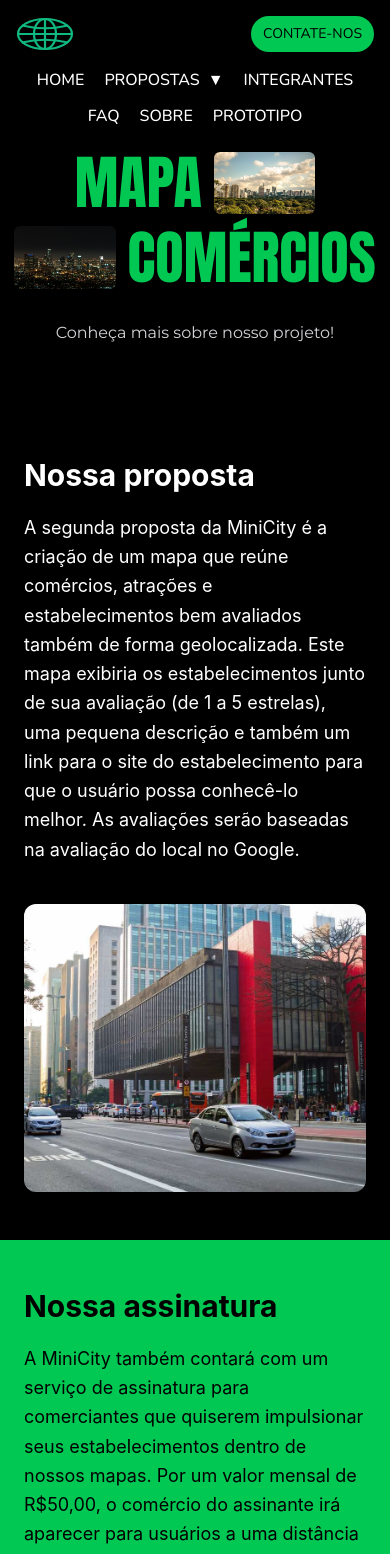
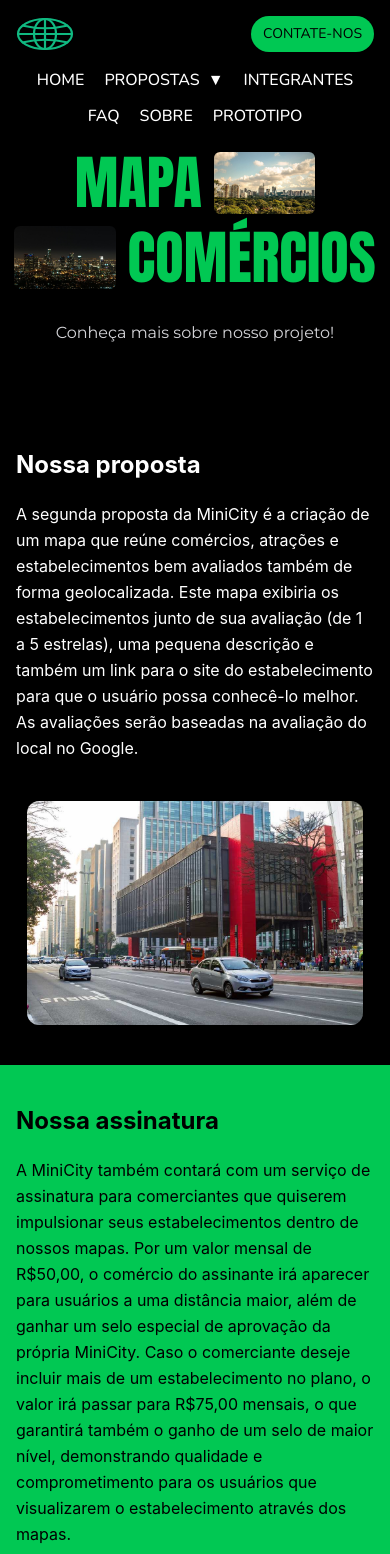
Before and after one commit to SoulUp-Society-Trabalhos/Segunda-Gs-FrontEnd, a React (Vite) app in the folder gs-frontend/: page /proposta2 in a window 390 px wide. Shown: the top 1554 px of the page. Built offline with nearby package versions, Linux system fonts and the light colour scheme.

Commit message:
feat: Alterações de responsividade adicionadas ao Proposta e Proposta2

```diff
--- a/gs-frontend/src/routes/Proposta/index.tsx
+++ b/gs-frontend/src/routes/Proposta/index.tsx
@@ -12,53 +12,53 @@ export default function Proposta() {
       />
 
       {/* Primeira seção: fundo preto */}
-      <section className="flex flex-col md:flex-row items-center gap-10 bg-black text-white px-6 md:px-16 py-12">
+      <section className="flex flex-col md:flex-row items-center gap-10 bg-black text-white px-4 sm:px-6 md:px-16 py-10 sm:py-12">
         <div className="flex-1">
-          <h2 className="text-3xl font-bold mb-5 text-left">
+          <h2 className="text-2xl sm:text-3xl font-bold mb-5 text-left">
             Nossa proposta
           </h2>
 
-          <p className="text-lg leading-relaxed text-left">
+          <p className="text-base sm:text-lg leading-relaxed text-left">
             A proposta principal da MiniCity é criar um aplicativo que disponibilize um mapa com notícias dispostas de forma geolocalizada, exibindo acontecimentos relevantes geograficamente para o usuário, para que este possa estar ciente do que acontece em sua vizinhança. As notícias serão adquiridas por meio de fontes confiáveis e seguras, aparecendo no mapa com um breve resumo e o link da fonte para que a notícia possa ser validada.
           </p>
         </div>
 
         <div className="flex-1">
-          <img src={ceu2} alt="Céu ensolarado na cidade de São Paulo" className="w-full h-72 object-cover rounded-xl" />
+          <img src={ceu2} alt="Céu ensolarado na cidade de São Paulo" className="w-full h-56 sm:h-72 object-cover rounded-xl" />
         </div>
       </section>
 
       {/* Segunda seção: fundo verde */}
-      <section className="flex flex-col md:flex-row-reverse items-center gap-10 bg-[#01c853] text-black px-6 md:px-16 py-12">
+      <section className="flex flex-col md:flex-row-reverse items-center gap-10 bg-[#01c853] text-black px-4 sm:px-6 md:px-16 py-10 sm:py-12">
         <div className="flex-1">
-          <h2 className="text-3xl font-bold mb-5 text-left">
+          <h2 className="text-2xl sm:text-3xl font-bold mb-5 text-left">
             Relatórios
           </h2>
 
-          <p className="text-lg leading-relaxed text-left">
+          <p className="text-base sm:text-lg leading-relaxed text-left">
             Os usuários de nosso aplicativo, além de poderem visualizar notícias, também poderão escrever relatórios sobre problemas e ocorrências que não estão registradas no mapa. Buracos em uma calçada, alagamentos ou problemas na linha do metrô poderão ser reportados através do app da MiniCity. Os relatórios passarão por uma revisão após serem enviados e, quando aprovados, aparecerão no mapa assim como outras notícias e sumirão quando o problema for sanado.
           </p>
         </div>
 
         <div className="flex-1">
-            <img src={noite2} alt="Noite em São Paulo" className="w-full h-72 object-cover rounded-xl" />
+            <img src={noite2} alt="Noite em São Paulo" className="w-full h-56 sm:h-72 object-cover rounded-xl" />
         </div>
       </section>
 
       {/* Terceira seção: fundo preto */}
-      <section className="flex flex-col md:flex-row items-center gap-10 bg-black text-white px-6 md:px-16 py-12">
+      <section className="flex flex-col md:flex-row items-center gap-10 bg-black text-white px-4 sm:px-6 md:px-16 py-10 sm:py-12">
         <div className="flex-1">
-          <h2 className="text-3xl font-bold mb-5 text-left">
+          <h2 className="text-2xl sm:text-3xl font-bold mb-5 text-left">
             Os benefícios
           </h2>
 
-          <p className="text-lg leading-relaxed text-left">
+          <p className="text-base sm:text-lg leading-relaxed text-left">
             Os usuários de nosso aplicativo poderão se beneficiar muito de nossas funcionalidades. O mapa de notícias não os ajuda apenas a conhecer melhor a própria vizinhança, como também facilita o planejamento da rotina e de trajetos, garantindo mais preparo, eficiência e segurança durante deslocamentos ou mesmo antes de sair de casa. Já os relatórios permitem que os usuários exerçam sua cidadania com mais ênfase e eficiência, permitindo a eles que participem mais de sua vizinhança e ajudem outros moradores da área, melhorando a convivência e a vida da região de um modo geral.
           </p>
         </div>
 
         <div className="flex-1">
-          <img src={ceuEntardecer} alt="Céu do entardecer em São Paulo" className="w-full h-72 object-cover rounded-xl" />
+          <img src={ceuEntardecer} alt="Céu do entardecer em São Paulo" className="w-full h-56 sm:h-72 object-cover rounded-xl" />
         </div>
       </section>
     </main>
--- a/gs-frontend/src/routes/Proposta2/index.tsx
+++ b/gs-frontend/src/routes/Proposta2/index.tsx
@@ -12,53 +12,87 @@ export default function Proposta2() {
       />
 
       {/* Primeira seção: fundo preto */}
-      <section className="flex flex-col md:flex-row items-center gap-10 bg-black text-white px-6 md:px-16 py-12">
+      <section className="flex flex-col md:flex-row items-center gap-10 bg-black text-white px-4 sm:px-6 md:px-16 py-10 sm:py-12">
         <div className="flex-1">
-          <h2 className="text-3xl font-bold mb-5 text-left">
+          <h2 className="text-2xl sm:text-3xl font-bold mb-5 text-left">
             Nossa proposta
           </h2>
 
-          <p className="text-lg leading-relaxed text-left">
-            A segunda proposta da MiniCity é a criação de um mapa que reúne comércios, atrações e estabelecimentos bem avaliados também de forma geolocalizada. Este mapa exibiria os estabelecimentos junto de sua avaliação (de 1 a 5 estrelas), uma pequena descrição e também um link para o site do estabelecimento para que o usuário possa conhecê-lo melhor. As avaliações serão baseadas na avaliação do local no Google.
+          <p className="text-base sm:text-lg leading-relaxed text-left">
+            A segunda proposta da MiniCity é a criação de um mapa que reúne
+            comércios, atrações e estabelecimentos bem avaliados também de
+            forma geolocalizada. Este mapa exibiria os estabelecimentos junto
+            de sua avaliação (de 1 a 5 estrelas), uma pequena descrição e
+            também um link para o site do estabelecimento para que o usuário
+            possa conhecê-lo melhor. As avaliações serão baseadas na avaliação
+            do local no Google.
           </p>
         </div>
 
         <div className="flex-1">
-          <img src={masp} alt="Museu de Arte de São Paulo" className="w-full h-72 object-cover rounded-xl" />
+          <img
+            src={masp}
+            alt="Museu de Arte de São Paulo"
+            className="w-full h-56 sm:h-72 object-cover rounded-xl"
+          />
         </div>
       </section>
 
       {/* Segunda seção: fundo verde */}
-      <section className="flex flex-col md:flex-row-reverse items-center gap-10 bg-[#01c853] text-black px-6 md:px-16 py-12">
+      <section className="flex flex-col md:flex-row-reverse items-center gap-10 bg-[#01c853] text-black px-4 sm:px-6 md:px-16 py-10 sm:py-12">
         <div className="flex-1">
-          <h2 className="text-3xl font-bold mb-5 text-left">
+          <h2 className="text-2xl sm:text-3xl font-bold mb-5 text-left">
             Nossa assinatura
           </h2>
 
-          <p className="text-lg leading-relaxed text-left">
-            A MiniCity também contará com um serviço de assinatura para comerciantes que quiserem impulsionar seus estabelecimentos dentro de nossos mapas. Por um valor mensal de R$50,00, o comércio do assinante irá aparecer para usuários a uma distância maior, além de ganhar um selo especial de aprovação da própria MiniCity. Caso o comerciante deseje incluir mais de um estabelecimento no plano, o valor irá passar para R$75,00 mensais, o que garantirá também o ganho de um selo de maior nível, demonstrando qualidade e comprometimento para os usuários que visualizarem o estabelecimento através dos mapas.
+          <p className="text-base sm:text-lg leading-relaxed text-left">
+            A MiniCity também contará com um serviço de assinatura para
+            comerciantes que quiserem impulsionar seus estabelecimentos
+            dentro de nossos mapas. Por um valor mensal de R$50,00, o comércio
+            do assinante irá aparecer para usuários a uma distância maior,
+            além de ganhar um selo especial de aprovação da própria MiniCity.
+            Caso o comerciante deseje incluir mais de um estabelecimento no
+            plano, o valor irá passar para R$75,00 mensais, o que garantirá
+            também o ganho de um selo de maior nível, demonstrando qualidade
+            e comprometimento para os usuários que visualizarem o
+            estabelecimento através dos mapas.
           </p>
         </div>
 
         <div className="flex-1">
-          <img src={ponteCeuBonito} alt="Ponte com céu ensolarado de fundo" className="w-full h-72 object-cover rounded-xl" />
+          <img
+            src={ponteCeuBonito}
+            alt="Ponte com céu ensolarado de fundo"
+            className="w-full h-56 sm:h-72 object-cover rounded-xl"
+          />
         </div>
       </section>
 
       {/* Terceira seção: fundo preto */}
-      <section className="flex flex-col md:flex-row items-center gap-10 bg-black text-white px-6 md:px-16 py-12">
+      <section className="flex flex-col md:flex-row items-center gap-10 bg-black text-white px-4 sm:px-6 md:px-16 py-10 sm:py-12">
         <div className="flex-1">
-          <h2 className="text-3xl font-bold mb-5 text-left">
+          <h2 className="text-2xl sm:text-3xl font-bold mb-5 text-left">
             Os benefícios
           </h2>
 
-          <p className="text-lg leading-relaxed text-left">
-            Com nosso mapa de comércios e o serviço de assinaturas, donos de estabelecimentos poderão facilitar a promoção e o marketing de suas lojas, tornando-as mais prósperas e facilitando o giro da economia. Além disso, este mapa permitirá com que usuários comuns possam conhecer mais sobre os comércios e atrações não apenas perto de sua casa, como também em seu trajeto ou perto de seu local de trabalho, melhorando a experiência dentro da cidade e deixando passeios comuns mais divertidos.
+          <p className="text-base sm:text-lg leading-relaxed text-left">
+            Com nosso mapa de comércios e o serviço de assinaturas, donos de
+            estabelecimentos poderão facilitar a promoção e o marketing de
+            suas lojas, tornando-as mais prósperas e facilitando o giro da
+            economia. Além disso, este mapa permitirá com que usuários comuns
+            possam conhecer mais sobre os comércios e atrações não apenas
+            perto de sua casa, como também em seu trajeto ou perto de seu
+            local de trabalho, melhorando a experiência dentro da cidade e
+            deixando passeios comuns mais divertidos.
           </p>
         </div>
 
         <div className="flex-1">
-          <img src={noite1} alt="Noite em São Paulo" className="w-full h-72 object-cover rounded-xl" />
+          <img
+            src={noite1}
+            alt="Noite em São Paulo"
+            className="w-full h-56 sm:h-72 object-cover rounded-xl"
+          />
         </div>
       </section>
     </main>
```
